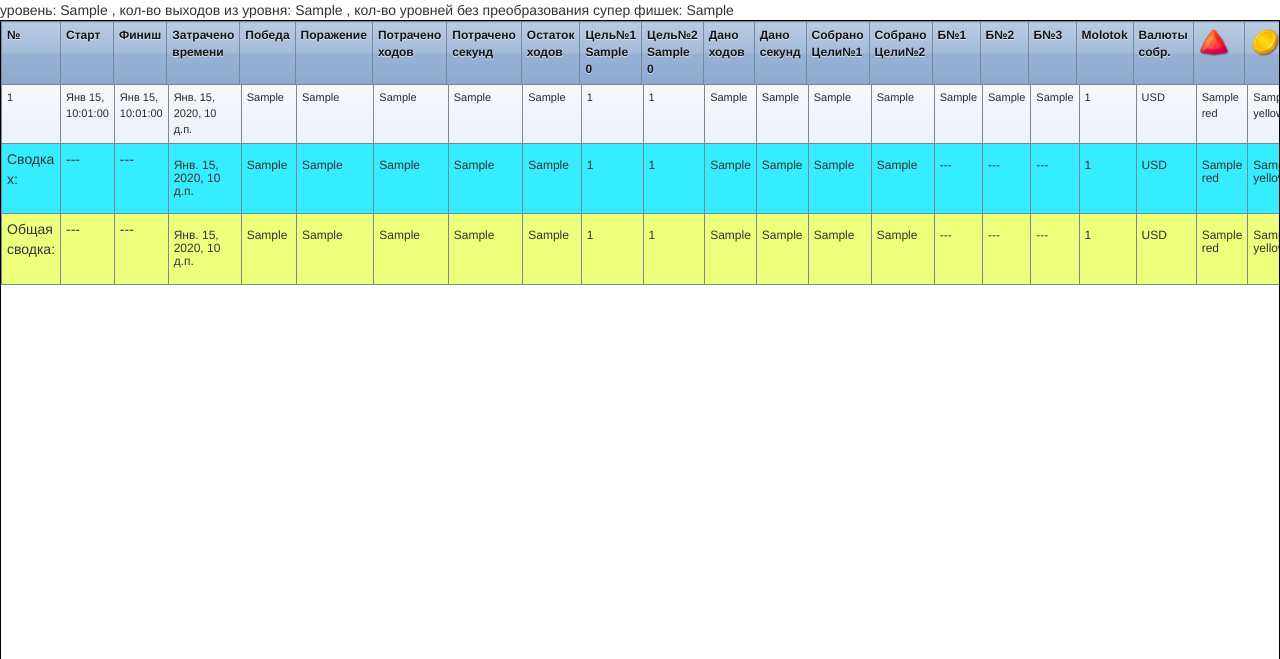
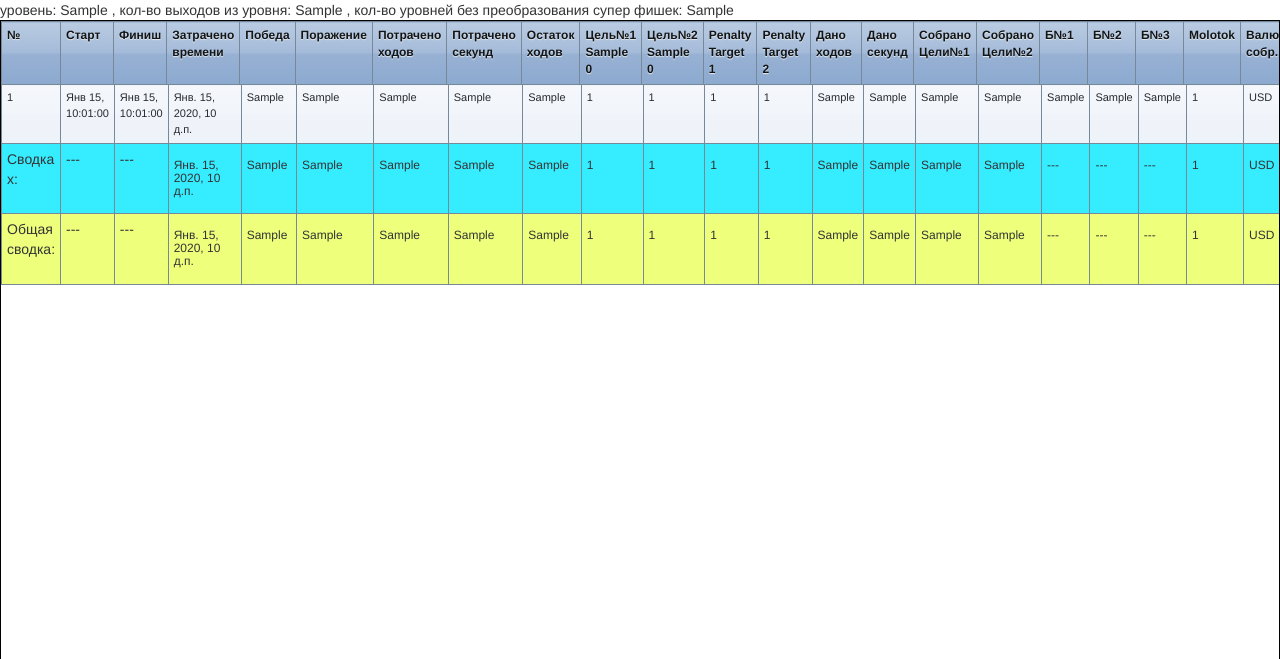
Before and after one commit to pinchukovartur/TesterServerAnalytic, a Django app: template save_data/templates/analytic_data/level.html in a window 1280 px wide. Shown: the top 659 px of the page. Run offline with Django 3.2, Linux system fonts and the light colour scheme; the template is opened without the code that fills it: most values are stand-ins (such as "Sample title", 1, 10 or a date in 2020); lists and menus that the app fills with data are empty; some libraries are stand-ins or nearby versions.

Commit message:
add penalties

```diff
--- a/save_data/templates/analytic_data/level.html
+++ b/save_data/templates/analytic_data/level.html
@@ -38,6 +38,8 @@
             <th title="Количество оставшихся ходов">Остаток ходов</th>
             <th title="Что требовалось собрать">Цель№1 {{ events.0.target1_name }}</th>
             <th title="Что требовалось собрать">Цель№2 {{ events.0.target2_name }}</th>
+            <th title="Penalty Target 1">Penalty Target 1</th>
+            <th title="Penalty Target 2">Penalty Target 2</th>
             <th title="Сколько дано ходов">Дано ходов</th>
             <th title="Сколько дано секунд">Дано секунд</th>
             <th title="Сколько было собрано цели 1">Собрано Цели№1</th>
@@ -118,6 +120,8 @@
                 <td>{{ event.left_turn }}</td>
                 <td>{{ event.target1_count }}</td>
                 <td>{{ event.target2_count }}</td>
+                <td>{{ event.first_target_penalty_count }}</td>
+                <td>{{ event.second_target_penalty_count }}</td>
                 <td>{{ event.give_turn }}</td>
                 <td>{{ event.give_seconds }}</td>
                 <td>{{ event.target1_count_collected }}</td>
@@ -199,6 +203,8 @@
                 <th><h4>{{ secret_key_data.left_turn }}</h4></th>
                 <th><h4>{{ secret_key_data.target1_count }}</h4></th>
                 <th><h4>{{ secret_key_data.target2_count }}</h4></th>
+                <th><h4>{{ secret_key_data.first_target_penalty_count }}</h4></th>
+                <th><h4>{{ secret_key_data.second_target_penalty_count }}</h4></th>
                 <th><h4>{{ secret_key_data.give_turn }}</h4></th>
                 <th><h4>{{ secret_key_data.give_second }}</h4></th>
                 <th><h4>{{ secret_key_data.target1_count_collected }}</h4></th>
@@ -276,6 +282,8 @@
             <th><h4>{{ common_data.left_turn }}</h4></th>
             <th><h4>{{ common_data.target1_count }}</h4></th>
             <th><h4>{{ common_data.target2_count }}</h4></th>
+            <th><h4>{{ common_data.first_target_penalty_count }}</h4></th>
+            <th><h4>{{ common_data.second_target_penalty_count }}</h4></th>
             <th><h4>{{ common_data.give_turn }}</h4></th>
             <th><h4>{{ common_data.give_second }}</h4></th>
             <th><h4>{{ common_data.target1_count_collected }}</h4></th>
```
Also changed, not shown: save_data/utils/analytic_utils.py (+7 -0 lines).
